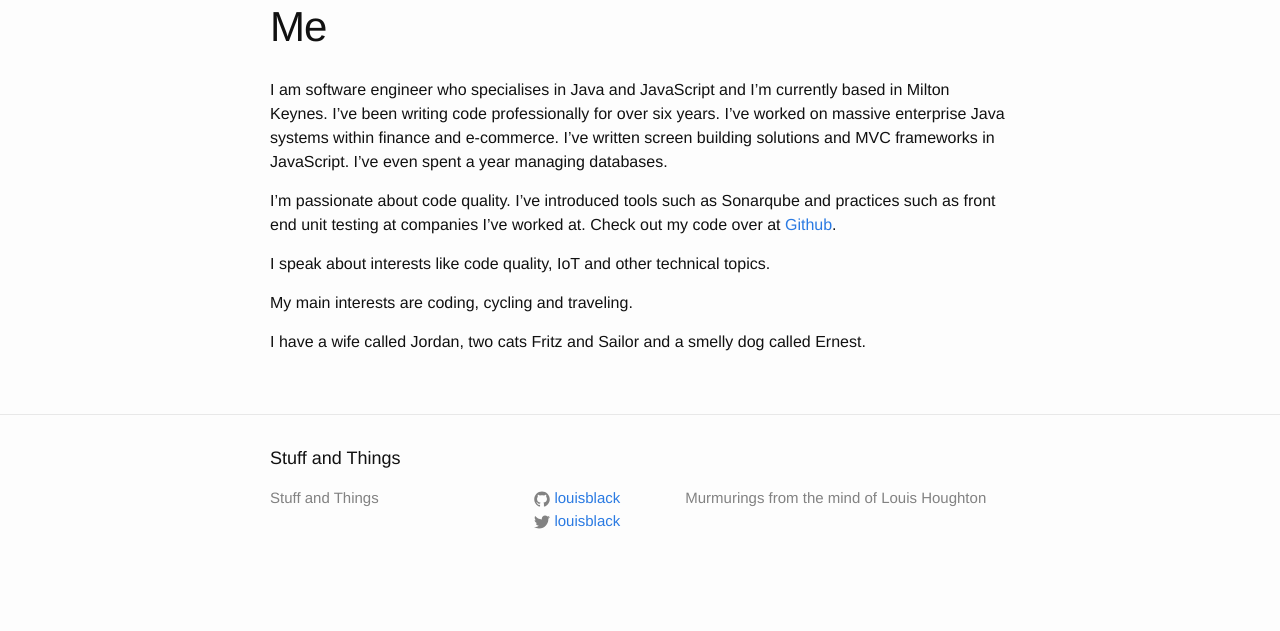
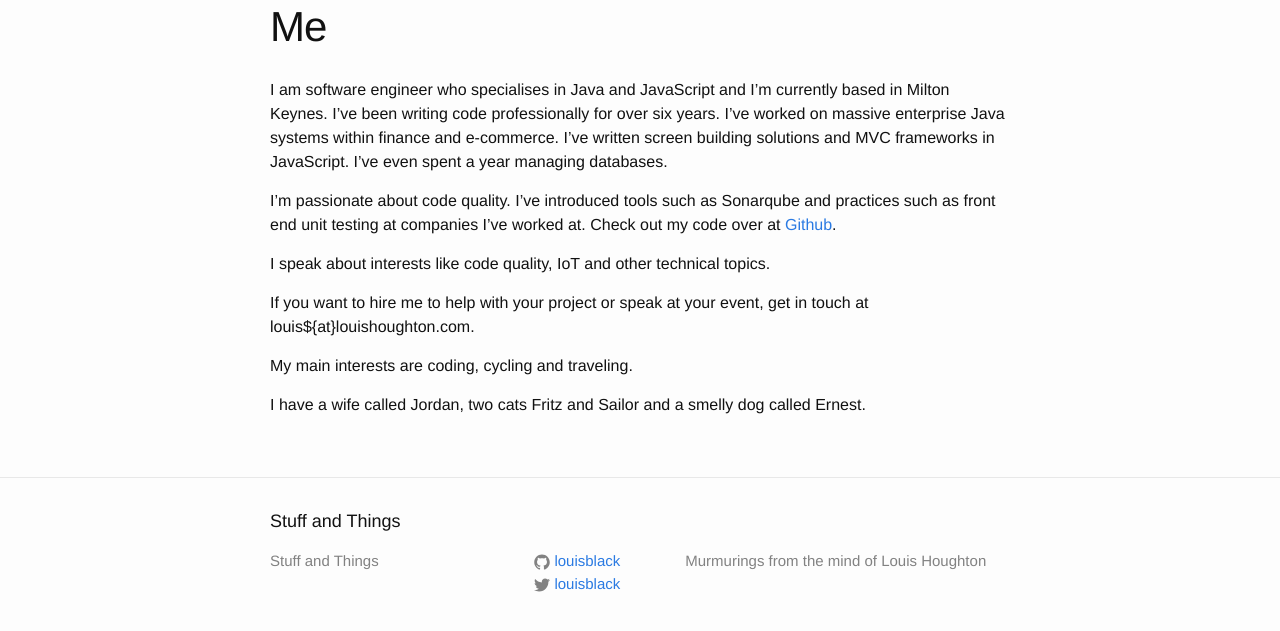
Before and after one commit to Louisblack/Louisblack.github.io, a Jekyll site: the page built from me/index.md, in a window 1280 px wide and 900 px high, scrolled down 616 px, cut to the strip 245-876 px from the top of the window. Built offline with Jekyll 4.4.1, drawn with Linux system fonts in a browser that asks for light colours; before the commit the page ends 1453 px from its top, so only the background shows below that.

Commit message:
Add contact details

```diff
--- a/me/index.md
+++ b/me/index.md
@@ -10,6 +10,8 @@ I'm passionate about code quality. I've introduced tools such as Sonarqube and p
 
 I speak about interests like code quality, IoT and other technical topics.
 
+If you want to hire me to help with your project or speak at your event, get in touch at louis${at}louishoughton.com.
+
 My main interests are coding, cycling and traveling.
 
 I have a wife called Jordan, two cats Fritz and Sailor and a smelly dog called Ernest.
```
